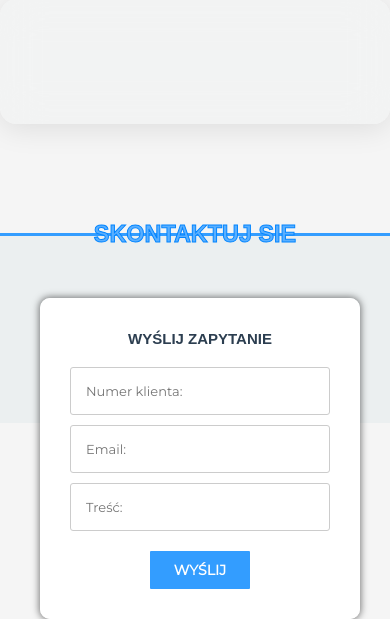
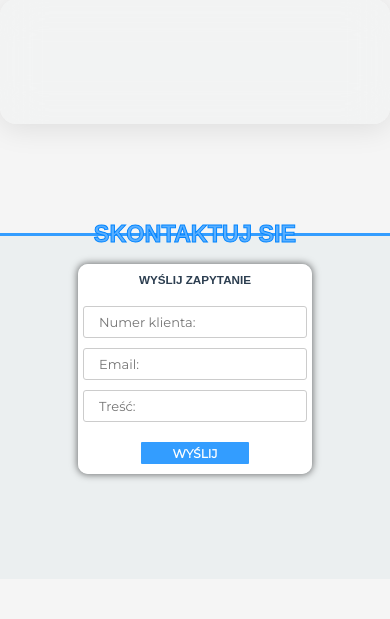
Before and after one commit to macinek67/online-shop-web-prototype, a PHP site: page / in a window 390 px wide. Shown: the part 759-1378 px from the top of the page. After the commit the page ends 1241 px from the top, so only its background shows below. Run offline with PHP 8.4, Linux system fonts and the light colour scheme.

Commit message:
10.03.23

```diff
--- a/MainPageSTYLES.css
+++ b/MainPageSTYLES.css
@@ -324,8 +324,8 @@
 }
 
 #msform {
-    width: 400px;
-    margin: 50px auto;
+    width: 800px;
+    margin: auto;
     text-align: center;
     position: relative;
   }
@@ -356,24 +356,23 @@
   }
 
   #msform .action-button {
-    width: 100px;
+    width: 200px;
     background: #339DFF;
     font-weight: bold;
     color: white;
     border: 0 none;
     border-radius: 1px;
     cursor: pointer;
-    padding: 10px;
     margin: 10px 5px;
     text-decoration: none;
-    font-size: 14px;
+    font-size: 17px;
   }
   #msform .action-button:hover, #msform .action-button:focus {
     box-shadow: 0 0 0 2px white, 0 0 0 3px #339DFF;
   }
 
   .fs-title {
-    font-size: 15px;
+    font-size: 18px;
     text-transform: uppercase;
     color: #2C3E50;
     margin-bottom: 10px;
@@ -997,7 +1042,7 @@
     }
     .ContactUsDiv {
         top: 58vw;
-        height: 48vw;
+        height: 88vw;
     }
     #lastWatchedProductsDivTitle {
         font-size: 0.9vmax;
@@ -1008,4 +1053,27 @@
         height: 38px;
         font-size: 17px;
     }
+
+    #msform {
+        width: 75%;
+    }
+
+    #msform input, #msform textarea {
+        height: 0.5vw;
+    }
+
+    #msform .action-button {
+        height: 5.5vw;
+        font-size: 12px;
+        padding: 0px;
+        width: 48%;
+    }
+
+    .fs-title {
+        font-size: 3vw;
+    }
+
+    #msform fieldset {
+        padding: 0px 5px;
+    }
 }
--- a/index.php
+++ b/index.php
@@ -85,9 +85,9 @@
                         <fieldset>
                             <h2 class="fs-title">Wyślij zapytanie</h2>
                             <h3 class="fs-subtitle"></h3>
-                            <input type="number" name="email" placeholder="Numer klienta:" />
-                            <input type="text" name="pass" placeholder="Email:" />
-                            <input type="text" name="cpass" placeholder="Treść:" />
+                            <input type="number" name="email" placeholder="Numer klienta:" min="0"/>
+                            <input type="text" name="pass" placeholder="Email:"/>
+                            <input type="text" name="cpass" placeholder="Treść:"/>
                             <input type="button" name="next" class="next action-button" value="WYŚLIJ" />
                         </fieldset>
                     </form>
```
Also changed, not shown: other parts of MainPageSTYLES.css (+49 -3 lines).
